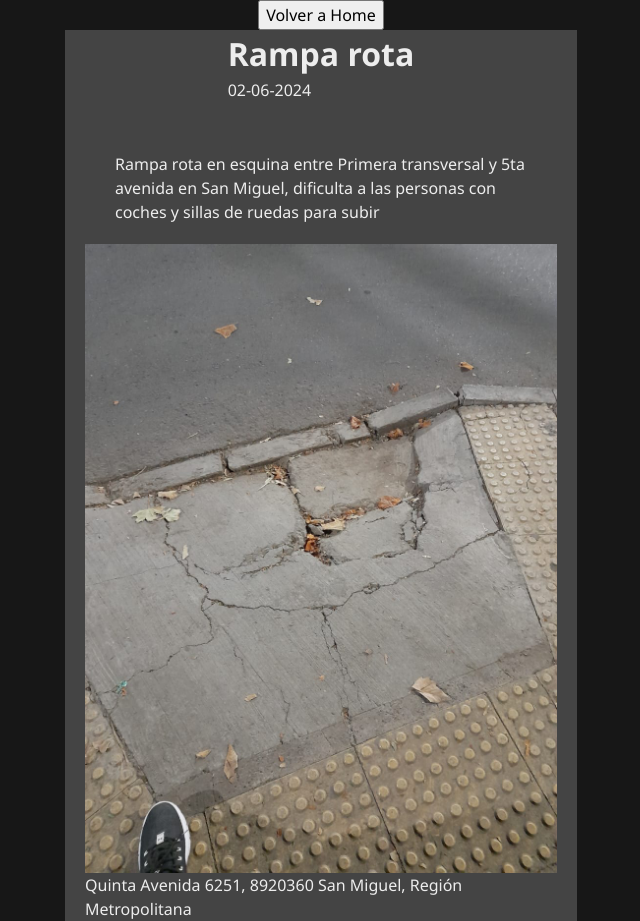
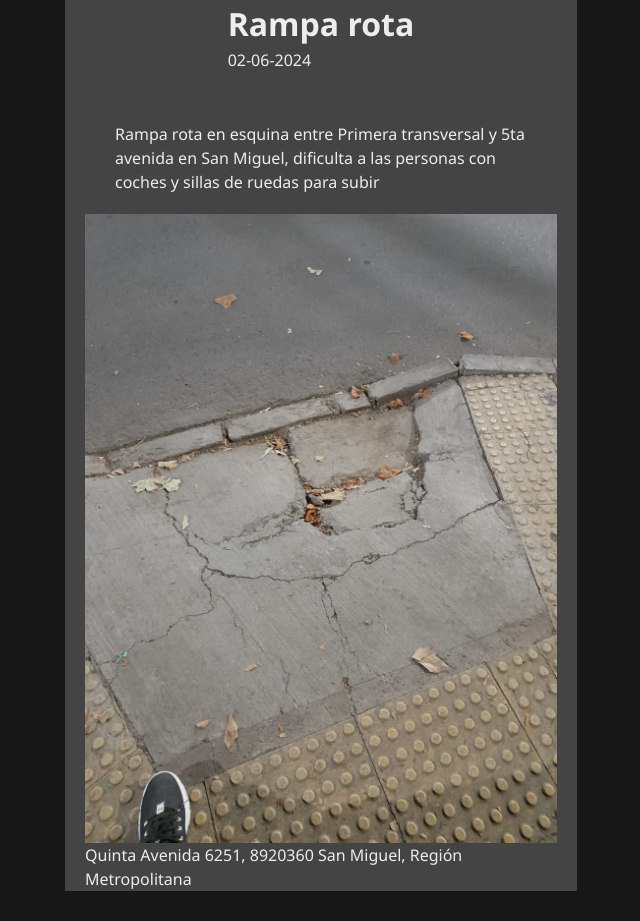
Before and after one commit to sebapkfd/city-app, a React (Vite) app: page /1 in a window 1280 px wide. Shown: the whole page, without its empty margins (319-959 px from the left). After the commit the page ends 891 px from the top, so only its background shows below. Built offline with nearby package versions, Linux system fonts and the light colour scheme.

Commit message:
Added tag logic and some minor improvements

```diff
--- a/src/components/Home.tsx
+++ b/src/components/Home.tsx
@@ -8,6 +8,7 @@ type Issue = {
   pictures: string[];
   description: string;
   date: string;
+  tags: number[];
 };
 
 const Home = () => {
--- a/src/components/IssueItem.tsx
+++ b/src/components/IssueItem.tsx
@@ -4,6 +4,7 @@ type Issue = {
   pictures: string[];
   description: string;
   date: string;
+  tags: number[];
 };
 
 const IssueItem = ({ issue }: { issue: Issue }) => {
--- a/src/components/IssuePage.tsx
+++ b/src/components/IssuePage.tsx
@@ -1,5 +1,5 @@
 import { useState, useEffect } from "react";
-import { Link, useParams } from "react-router-dom";
+import { useParams } from "react-router-dom";
 import useEmblaCarousel from "embla-carousel-react";
 
 type Issue = {
@@ -9,12 +9,14 @@ type Issue = {
   description: string;
   date: string;
   location: string;
+  tags: number[];
 };
 
 const IssuePage = () => {
   const [data, setData] = useState<Issue | null>(null);
   const [emblaRef] = useEmblaCarousel();
   let { id } = useParams();
+
 
   const getData = async () => {
     const response = await fetch(
@@ -27,8 +29,9 @@ const IssuePage = () => {
       }
     );
     const data = await response.json();
+
     let value: Issue[] = data.filter(
-      (issue: Issue) => id && issue.id == parseInt(id)
+      (issue: Issue) => id && issue.id === parseInt(id)
     );
 
     setData(value[0]);
@@ -40,9 +43,6 @@ const IssuePage = () => {
 
   return data ? (
     <div className="issue-page">
-      <Link to={"/"}>
-        <button>Volver a Home</button>
-      </Link>
       <div className="main-row">
         <div>
           <h1 className="issue-page-title">{data.title}</h1>
```
